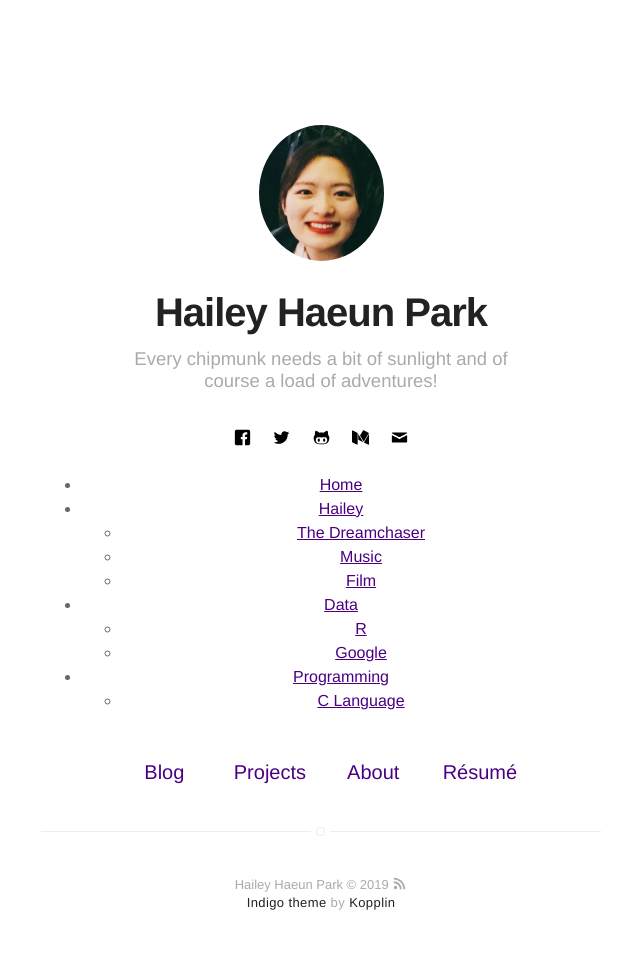
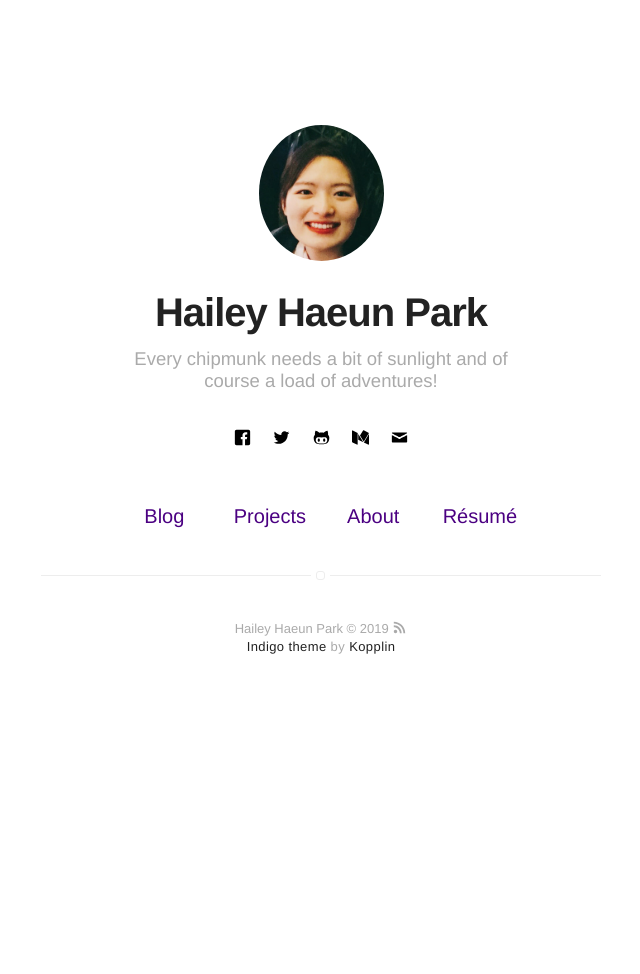
Before and after one commit to hailey99/hailey99.github.io, a Jekyll site: the page built from index.html, in a window 1280 px wide. Shown: the whole page, without its empty margins (319-959 px from the left). Built offline with Jekyll 4.4.1, drawn with Linux system fonts in a browser that asks for light colours; after the commit the page ends 900 px from its top, so only the background shows below that.

Commit message:
no message

```diff
--- a/_includes/header.html
+++ b/_includes/header.html
@@ -22,32 +22,6 @@
         {% include social-links.html %}
 
 
-		<div class="site-category">
-    <ul class='cat1'>
-      <li><a href="/">Home</a></li>
-      <li><a href="/">Hailey</a>
-        <ul>
-            <li><a href="/Hailey/The Dreamchaser">The Dreamchaser</a></li>
-            <li><a href="/Hailey/Music">Music</a></li>
-            <li><a href="/Hailey/Film">Film</a></li>
-        </ul>
-      </li>
-
-      <li><a href="/">Data</a>
-        <ul>
-          <li><a href="/Data/R">R</a></li>
-	   	<li><a href="/Data/Google">Google</a></li>
-        </ul>
-      </li>
-
-      <li><a href="/">Programming</a>
-        <ul>
-          <li><a href="/Programming/C Language">C Language</a></li>
-        </ul>
-      </li>
-
-    </ul>
-  </div>
 
     </header>
 {% endif %}
```
Also changed, not shown: other parts of _includes/header.html (+1 -1 lines), category/C Language.md (deleted, +0 -8 lines), category/Film.md (deleted, +0 -7 lines), category/Music.md (deleted, +0 -7 lines), category/R.md (deleted, +0 -7 lines), category/The Dreamchaser.md (deleted, +0 -7 lines).
